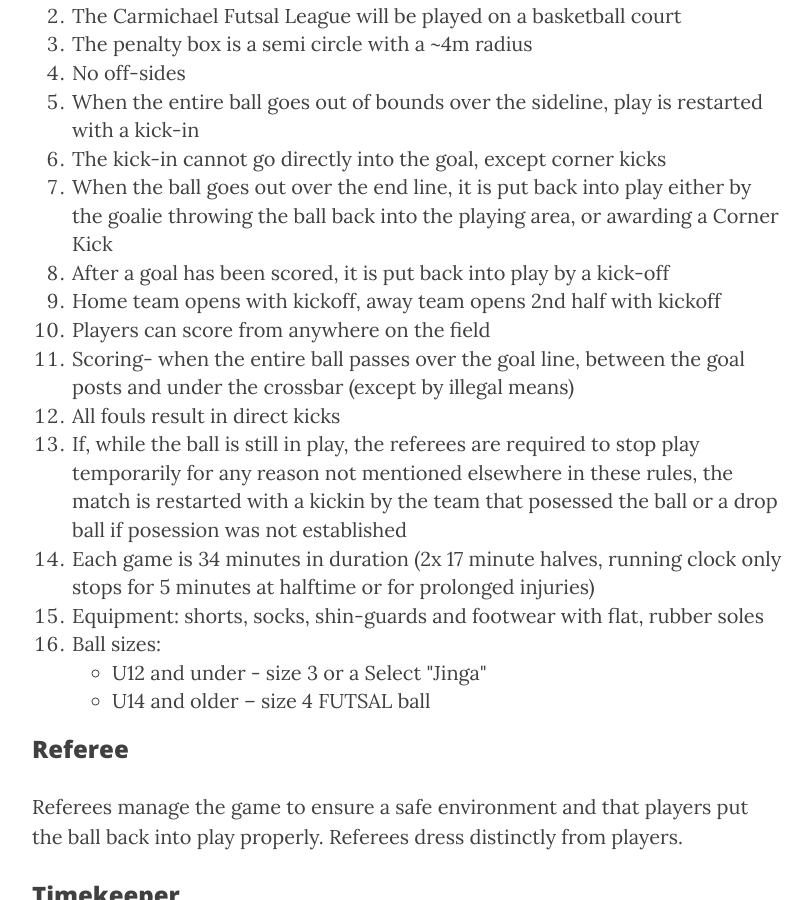
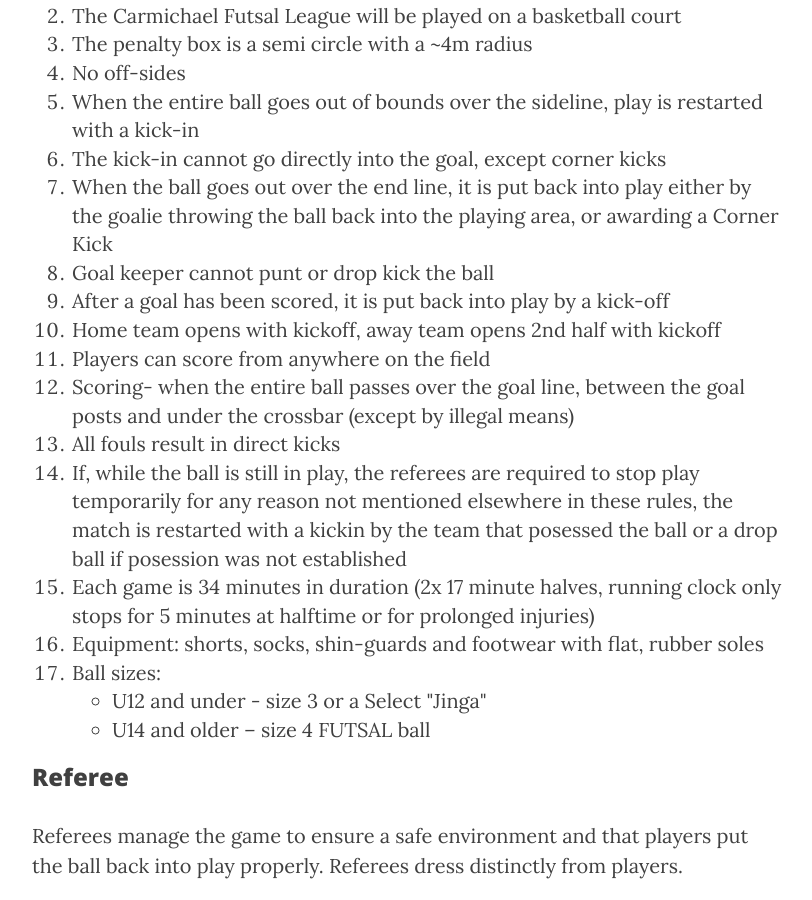
Before and after one commit to carmichaelfutsal/carmichaelfutsal.github.io, a Jekyll site: the page built from rules.html, in a window 1280 px wide and 900 px high, scrolled down 533 px. Shown: the whole window, without its empty margins (233-1045 px from the left). Built offline with Jekyll 4.4.1, drawn with Linux system fonts in a browser that asks for light colours; nearby versions of some CDN libraries.

Commit message:
text refinement

```diff
--- a/rules.html
+++ b/rules.html
@@ -13,6 +13,7 @@
 	<li>When the entire ball goes out of bounds over the sideline, play is restarted with a kick-in</li>
 	<li>The kick-in cannot go directly into the goal, except corner kicks</li>
 	<li>When the ball goes out over the end line, it is put back into play either by the goalie throwing the ball back into the playing area, or awarding a Corner Kick</li>
+	<li>Goal keeper cannot punt or drop kick the ball</li>
 	<li>After a goal has been scored, it is put back into play by a kick-off</li>
 	<li>Home team opens with kickoff, away team opens 2nd half with kickoff</li>
 	<li>Players can score from anywhere on the field</li>
```
